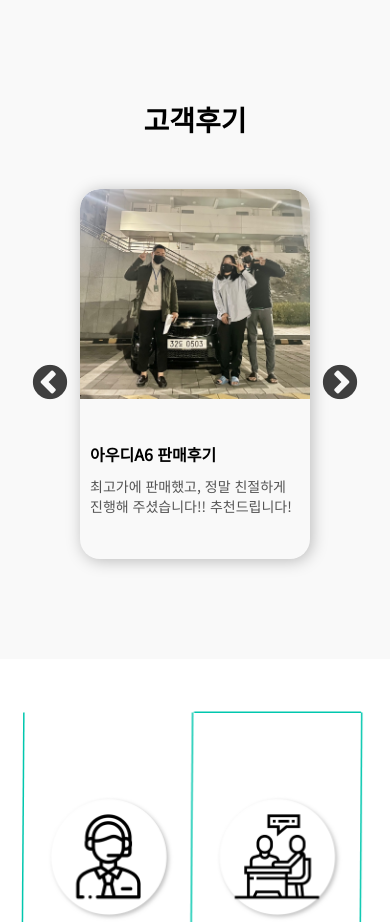
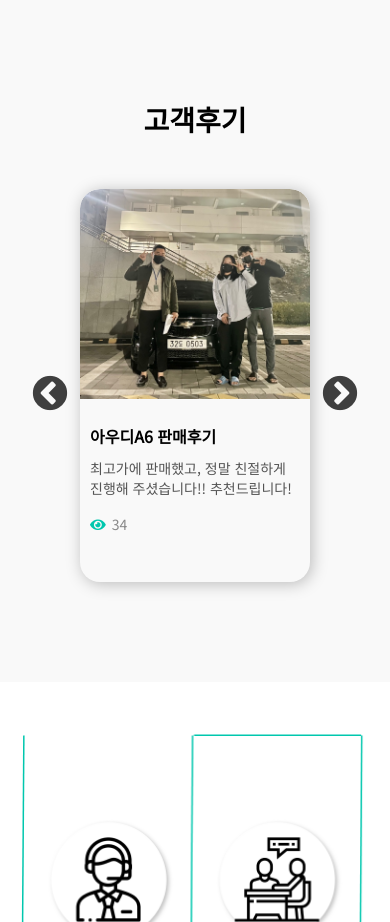
Before and after one commit to aika823/2022_01_the_class_car, a Django app: page / in a window 390 px wide. Shown: the part 1642-2564 px from the top of the page. Run offline with Django 4.2, Linux system fonts and the light colour scheme; data comes from the database, SQL or seed files in the repository; some libraries are stand-ins or nearby versions.

Commit message:
[front] 최종 수정

```diff
--- a/car/car_app/templates/index.html
+++ b/car/car_app/templates/index.html
@@ -52,7 +52,7 @@
     <!-- sidenav start -->
     <div id="mySidenav" class="sidenav">
         <a href="#main" onclick="closeNav()">내차팔기</a>
-        <a href="#review" onclick="closeNav()">고객후기</a>
+        <a href="#reviewMobile" onclick="closeNav()">고객후기</a>
         <a href="#process" onclick="closeNav()">진행절차</a>
         <a href="#contact" onclick="closeNav()">고객센터</a>
     </div>
@@ -186,7 +186,7 @@
 
 
     <!-- section#review start -->
-    <section id="review" class="pc">
+    <section id="review" class="review pc">
         <div class="content">
             <h2 class="section-title">고객후기</h2>
             <div class="review-wrap">
@@ -206,6 +206,7 @@
                         <h4>아우디A6 판매후기</h4>
                         <p>최고가에 판매했고, 정말 친절하게 진행해 주셨습니다!! 추천드립니다!
                         </p>
+                        <p class="view"><i class="fas fa-eye"></i>34</p>
                     </div>
                 </div>
                 <div class="review-item">
@@ -216,6 +217,7 @@
                         <h4>아우디A6 판매후기</h4>
                         <p>꼼꼼하게 봐주시고, 친절하게 상담해 주셔서 감사합니다. 덕분에 최고가에 판매했습니다!
                         </p>
+                        <p class="view"><i class="fas fa-eye"></i>25</p>
                     </div>
                 </div>
                 <div class="review-item">
@@ -226,6 +228,7 @@
                         <h4>아우디A6 판매후기</h4>
                         <p>최고가에 판매했습니다. 대만족합니다!! 감사합니다!!!
                         </p>
+                        <p class="view"><i class="fas fa-eye"></i>16</p>
                     </div>
                 </div>
                 <div class="review-item">
@@ -236,6 +239,7 @@
                         <h4>아우디A6 판매후기</h4>
                         <p>친절한 응대와 세심한 처리 감사드립니다. 최고가에 판매 했습니다.
                         </p>
+                        <p class="view"><i class="fas fa-eye"></i>63</p>
                     </div>
                 </div>
                 <div class="review-item">
@@ -246,6 +250,7 @@
                         <h4>아우디A6 판매후기</h4>
                         <p>덕분에 최고가에 판매했어요. 감사합니다! 지인에게도 추천할게요~
                         </p>
+                        <p class="view"><i class="fas fa-eye"></i>73</p>
                     </div>
                 </div>
                 <div class="review-item">
@@ -256,6 +261,7 @@
                         <h4>아우디A6 판매후기</h4>
                         <p>신경 많이 써주셔서 감사합니다. 덕분에 최고가에 판매할 수 있었습니다.
                         </p>
+                        <p class="view"><i class="fas fa-eye"></i>58</p>
                     </div>
                 </div>
                 <div class="review-item">
@@ -266,6 +272,7 @@
                         <h4>아우디A6 판매후기</h4>
                         <p>원래 후기를 잘 안남기는데 친절하게 상담해주시고, 최고가에 판매할 수 있도록 많은 도움 주셨습니다. 감사합니다!!!!
                         </p>
+                        <p class="view"><i class="fas fa-eye"></i>13</p>
                     </div>
                 </div>
             </div>
@@ -274,7 +281,7 @@
     <!-- section#review end -->
 
     <!-- section#review start -->
-    <section id="review" class="mobile">
+    <section id="reviewMobile" class="review mobile">
       <div class="content">
         <h2 class="section-title">고객후기</h2>
         <div class="review-wrap slide-review">
@@ -286,6 +293,7 @@
                   <h4>아우디A6 판매후기</h4>
                   <p>최고가에 판매했고, 정말 친절하게 진행해 주셨습니다!! 추천드립니다!
                   </p>
+                  <p class="view"><i class="fas fa-eye"></i>34</p>
               </div>
           </div>
           <div class="review-item">
@@ -296,6 +304,7 @@
                   <h4>아우디A6 판매후기</h4>
                   <p>꼼꼼하게 봐주시고, 친절하게 상담해 주셔서 감사합니다. 덕분에 최고가에 판매했습니다!
                   </p>
+                  <p class="view"><i class="fas fa-eye"></i>25</p>
               </div>
           </div>
           <div class="review-item">
@@ -306,6 +315,7 @@
                   <h4>아우디A6 판매후기</h4>
                   <p>최고가에 판매했습니다. 대만족합니다!! 감사합니다!!!
                   </p>
+                  <p class="view"><i class="fas fa-eye"></i>16</p>
               </div>
           </div>
           <div class="review-item">
@@ -316,6 +326,7 @@
                   <h4>아우디A6 판매후기</h4>
                   <p>친절한 응대와 세심한 처리 감사드립니다. 최고가에 판매 했습니다.
                   </p>
+                  <p class="view"><i class="fas fa-eye"></i>63</p>
               </div>
           </div>
           <div class="review-item">
@@ -326,6 +337,7 @@
                   <h4>아우디A6 판매후기</h4>
                   <p>덕분에 최고가에 판매했어요. 감사합니다! 지인에게도 추천할게요~
                   </p>
+                  <p class="view"><i class="fas fa-eye"></i>73</p>
               </div>
           </div>
           <div class="review-item">
@@ -336,6 +348,7 @@
                   <h4>아우디A6 판매후기</h4>
                   <p>신경 많이 써주셔서 감사합니다. 덕분에 최고가에 판매할 수 있었습니다.
                   </p>
+                  <p class="view"><i class="fas fa-eye"></i>58</p>
               </div>
           </div>
           <div class="review-item">
@@ -346,6 +359,7 @@
                   <h4>아우디A6 판매후기</h4>
                   <p>원래 후기를 잘 안남기는데 친절하게 상담해주시고, 최고가에 판매할 수 있도록 많은 도움 주셨습니다. 감사합니다!!!!
                   </p>
+                  <p class="view"><i class="fas fa-eye"></i>13</p>
               </div>
           </div>
           </div>
--- a/car/static/css/style.css
+++ b/car/static/css/style.css
@@ -201,16 +201,16 @@
 }
 
 
-/* section#review */
-section#review {
+/* section.review */
+section.review {
   width: 100%;
   padding: 150px 0 100px;
   background-color: #F9F9F9;
 }
-section#review.mobile {
+section.review.mobile {
   display: none;
 }
-section#review .review-wrap {
+section.review .review-wrap {
   display: grid;
   grid-template-columns: 1fr 1fr 1fr 1fr;
   column-gap: 40px;
@@ -219,7 +219,7 @@
   align-items: center;
   width: 100%;
 }
-section#review .review-wrap .review-item {
+section.review .review-wrap .review-item {
   /* width: 100%; */
   width: 280px;
   box-sizing: border-box;
@@ -231,7 +231,7 @@
   /* overflow: hidden; */
   /* filter: drop-shadow(4px 4px 10px rgba(0, 0, 0, 0.6)); */
 }
-section#review .review-wrap .review-item .review-image {
+section.review .review-wrap .review-item .review-image {
   /* border-radius: 20px 20px 0px 20px; */
   width: 100%;
   height: 210px;
@@ -240,17 +240,25 @@
   background-size: cover;
   background-repeat: no-repeat;
 }
-section#review .review-wrap .review-item .review-image img {
+section.review .review-wrap .review-item .review-image img {
   width: 100%;
 }
-section#review .review-wrap .review-item .review-text {
+section.review .review-wrap .review-item .review-text {
   height: 160px;
   display: flex;
   flex-direction: column;
   justify-content: center;
   padding: 0 10px;
 }
-section#review .review-wrap .review-item .review-text p {
+section.review .review-wrap .review-item .review-text .view {
+  color: #898989;
+}
+section.review .review-wrap .review-item .review-text .view i {
+  color: #00C7AE;
+  margin-top: 10px;
+  margin-right: 6px;
+}
+section.review .review-wrap .review-item .review-text p {
   margin-top: 10px;
   color: #545454;
   font-size: 14px;
@@ -352,12 +360,34 @@
     margin-bottom: 50px;
   }
 
-  section#review .review-wrap {
+  section.review .review-wrap {
     grid-template-columns: 1fr 1fr;
   }
 
   section#main .main-wrap .consulting-wrap .slide-card p.consult-title {
     width: 300px;
+  }
+
+  section.review.pc {
+    display: none;
+  }
+  section.review.mobile {
+    display: block;
+  }
+  section.review.mobile .review-wrap {
+    grid-template-columns: 1fr;
+  }
+  section.review.mobile .review-wrap .slick-list {
+    height: 370px;
+    width: 285px;
+    box-shadow: 2px 2px 16px rgb(0 0 0 / 25%);
+    border-radius: 20px;
+  }
+  section.review.mobile .review-wrap .review-item {
+    box-shadow: none;
+  }
+  section.review .review-wrap .review-item .review-text p {
+    font-size: 14px;
   }
 }
 
@@ -379,29 +409,8 @@
     height: 28px;
   }
 
-  section#review .review-wrap {
+  section.review .review-wrap {
     column-gap: 20px;
-  }
-  section#review.pc {
-    display: none;
-  }
-  section#review.mobile {
-    display: block;
-  }
-  section#review.mobile .review-wrap {
-    grid-template-columns: 1fr;
-  }
-  section#review.mobile .review-wrap .slick-list {
-    height: 370px;
-    width: 285px;
-    box-shadow: 2px 2px 16px rgb(0 0 0 / 25%);
-    border-radius: 20px;
-  }
-  section#review.mobile .review-wrap .review-item {
-    box-shadow: none;
-  }
-  section#review .review-wrap .review-item .review-text p {
-    font-size: 14px;
   }
   .modal_wrap .modal_cnt { width: 80%;}
 }
@@ -462,12 +471,12 @@
     font-size: 38px;
   }
 
-  section#review {
+  section.review {
     padding-top: 100px;
   }
 
-  section#review.mobile .review-wrap .slick-list {
-    height: 370px;
+  section.review.mobile .review-wrap .slick-list {
+    height: 393px;
     width: 230px;
   }
   .slick-prev{
```
